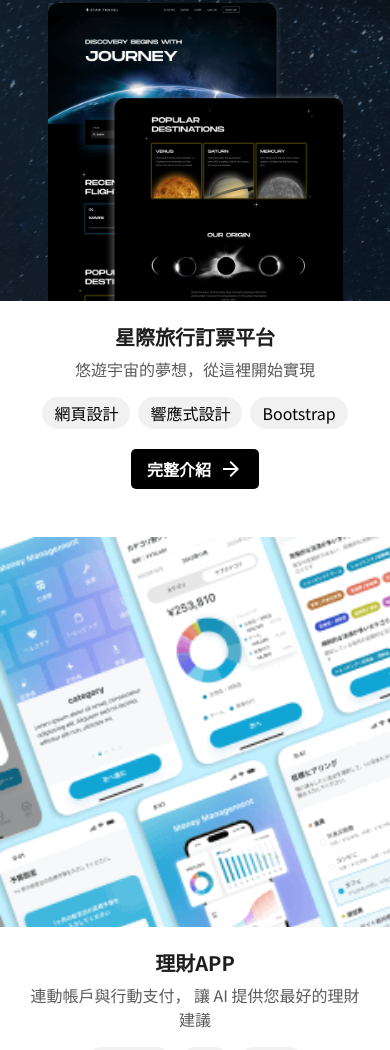
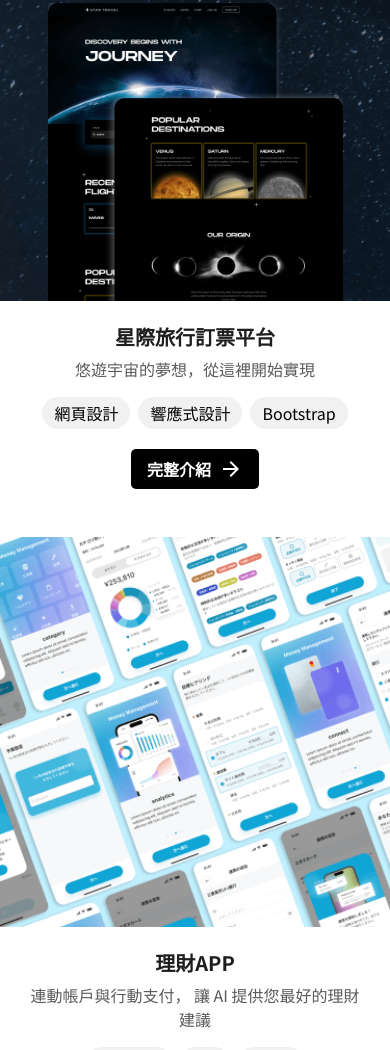
Before and after one commit to LING-JUN-HAO/hexo-customized-layout, a website: page index.html in a window 390 px wide. Shown: the part 950-2000 px from the top of the page. Drawn offline with nearby package versions, Linux system fonts and the light colour scheme; files whose address does not match are found by name.

Commit message:
fix: 🐛 .finance cardbox background style

```diff
--- a/static/css/index.scss
+++ b/static/css/index.scss
@@ -161,6 +161,7 @@
 
         @media (max-width: 992px) {
             height: 56px;
+            border-bottom: 1px solid #F1F1F1;
         }
     }
 
@@ -594,7 +595,7 @@
             background-size: cover;
 
             @media (max-width: 992px) {
-                background-image: url('../img/homepage-work2-sm.png');
+                background-image: none;
             }
 
             &::before {
@@ -614,6 +615,10 @@
 
                 @media (max-width: 992px) {
                     height: 390px;
+                    width: 100%;
+                    background-image: url('../img/homepage-work2-sm.png');
+                    background-repeat: no-repeat;
+                    background-size: cover;
                 }
 
                 .content {
```
Also changed, not shown: static/css/index.css, 1 other file.
